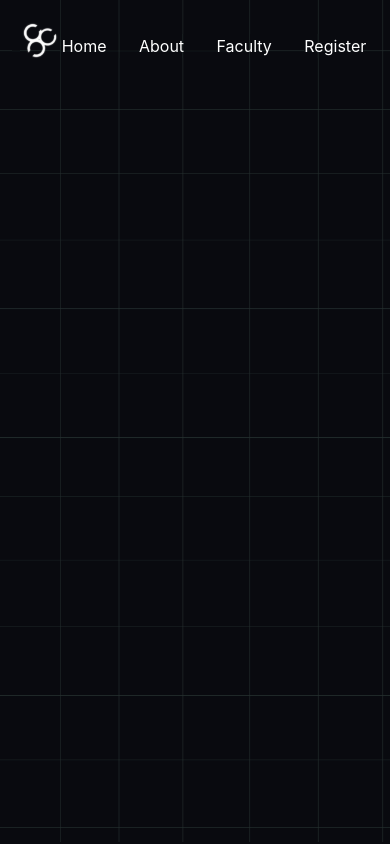
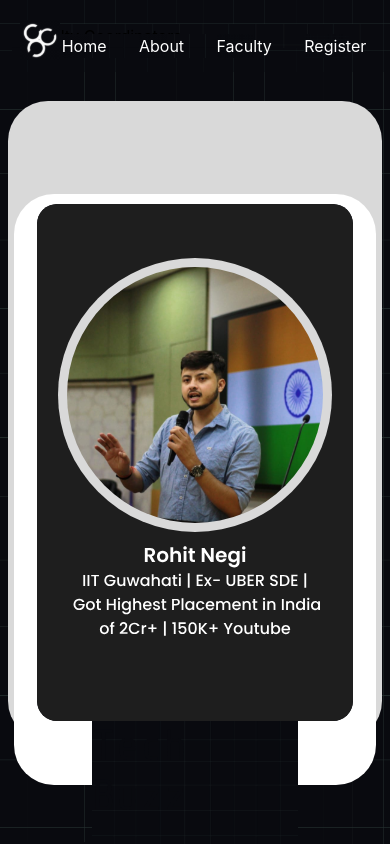
Before and after one commit to Sachendra79/CCC-Registration, a React (Create React App) app: page /faculty in a window 390 px wide. Shown: the top 844 px of the page. Built offline with nearby package versions, Linux system fonts and the light colour scheme.

Commit message:
some problem with media query

```diff
--- /dev/null
+++ b/src/Components/Card.jsx
@@ -0,0 +1,12 @@
+import React from "react";
+
+function Card() {
+
+  return (
+    <>
+      <div className="card"></div>
+    </>
+  );
+}
+
+export default Card;
--- a/src/Components/Navbar.jsx
+++ b/src/Components/Navbar.jsx
@@ -5,7 +5,7 @@ import { Link } from 'react-router-dom'
 const Navbar = () => {
   return (
     <div className='navbar-container'>
-        <div className='ccc-logo'><img src={logo}></img></div>
+        <div className='ccc-logo'><Link to="/"><img src={logo} /></Link></div>
         <div><Link to="/" className='link'>Home</Link> </div>
         <div><Link to="/about" className='link'>About</Link></div>
         <div><Link to="/faculty" className='link'>Faculty</Link></div>
--- a/src/Pages/About.js
+++ b/src/Pages/About.js
@@ -1,14 +1,15 @@
-import React from 'react'
-import Header from "../Components/Navbar"
+import React from "react";
+
 
 const About = () => {
+
   return (
     <div>
+      <div className="about-content">
+      </div>
+      <div className="footer"></div>
+    </div>
+  );
+};
 
-       <div className='about-content'></div>
-       <div className='footer'></div>
-    </div>
-  )
-}
-
-export default About
+export default About;
--- a/src/Pages/Faculty.js
+++ b/src/Pages/Faculty.js
@@ -1,10 +1,23 @@
 import React from 'react'
+import Card from "../Components/Card";
+import card from "../assets/Card.svg";
+import middle from "../assets/Image_middle.svg";
 
 const Faculty = () => {
+
   return (
     <div>
        <div className='Header'></div>
-       <div className='faculty-content'></div>
+       <div className='faculty-content'>
+
+       <Card />
+        <h1>Faculty Coordinators</h1>
+        <div className="WhiteCard">
+          <img src={card} alt="ImageNA" className='Image' />
+          <img src={middle} alt="ImageNA" />
+          <img src={card} alt="ImageNA" className='Image' />
+        </div>
+       </div>
        <div className='footer'></div>
     </div>
   )
--- a/src/index.css
+++ b/src/index.css
@@ -17,8 +17,7 @@ code {
 }
 
 * {
-  background-color: #090a0f;
-  background-image: url(./assets/cage.png);
+  background: url(./assets/cage.png), #090a0f;
   object-fit: cover;
   background-size: cover;
   background-repeat: no-repeat;
@@ -35,15 +34,16 @@ code {
   position: fixed;
   flex-wrap: nowrap;
   flex-shrink: 0;
+  z-index: 1;
 }
 
-.navbar-container .link{
+.navbar-container .link {
   color: #fff;
   font-size: 1rem;
   margin-right: -4.5vw;
   background-clip: text;
 }
-.navbar-container .link:hover{
+.navbar-container .link:hover {
   background: #fff;
   width: 200px;
   color: #090a0f;
@@ -52,7 +52,7 @@ code {
   padding-right: 15px;
   transition: 0.3s;
   border-radius: 5px;
-  /* text-align: center; */
+  text-align: center;
 }
 .ccc-logo img {
   position: fixed;
@@ -63,3 +63,42 @@ code {
 .Header {
   position: sticky;
 }
+
+.WhiteCard {
+  background-color: #fff;
+  width: 93%;
+  border-radius: 40px;
+  height: 70%;
+  position: absolute;
+  left: 3.5%;
+  top: 23%;
+  display: flex;
+  flex-wrap: wrap;
+  justify-content: space-around;
+  padding: 10px;
+  background-image: none;
+}
+.card {
+  background-color: #d9d9d9;
+  width: 96%;
+  height: 40rem;
+  position: absolute;
+  left: 2%;
+  top: 12%;
+  border-radius: 40px;
+  background-image: none;
+}
+.Image{
+  border-radius: 20px;
+};
+
+@media screen and (max-width: 500px) {
+  .WhiteCard {
+    width: 93%;
+    height: 191%;
+  }
+  .card{
+    width: 96%;
+    height: 300%;
+  }
+}
```
Also changed, not shown: src/assets/Card.svg (added), src/assets/Image_middle.svg (added).
